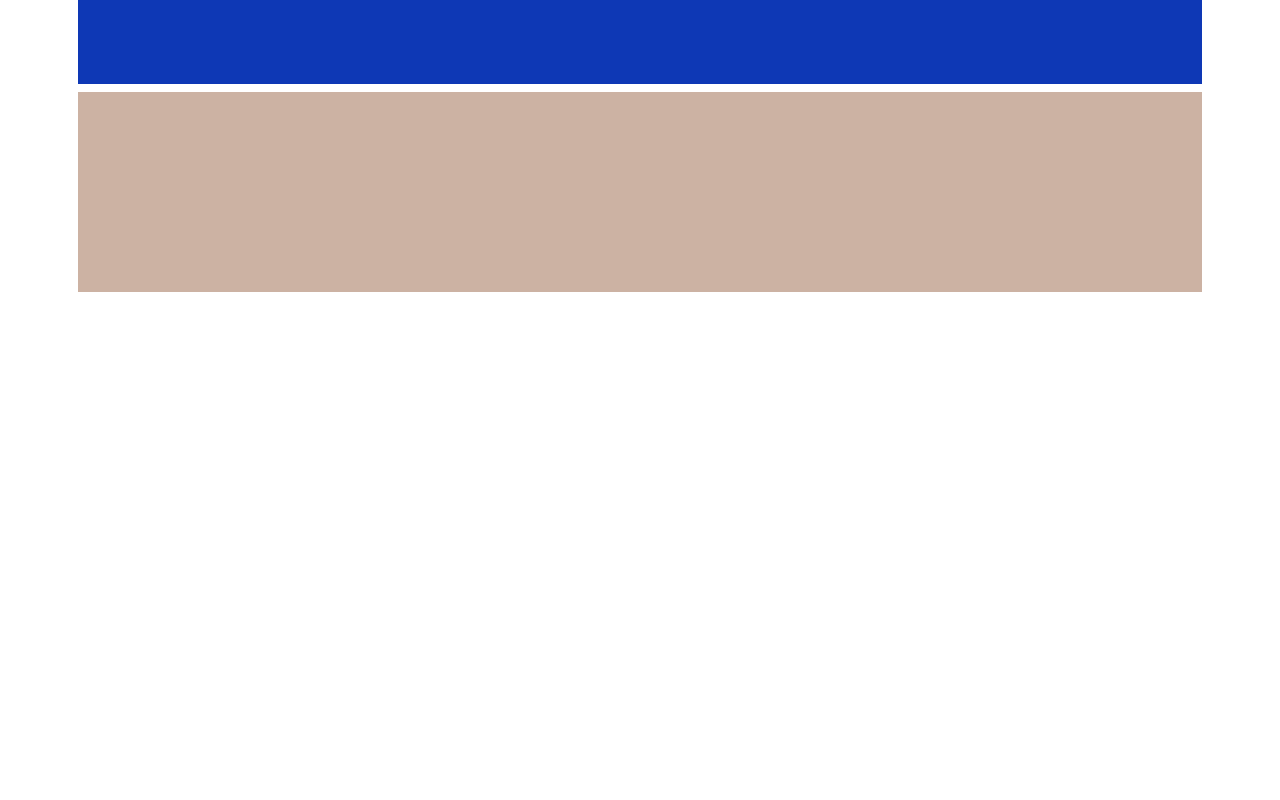
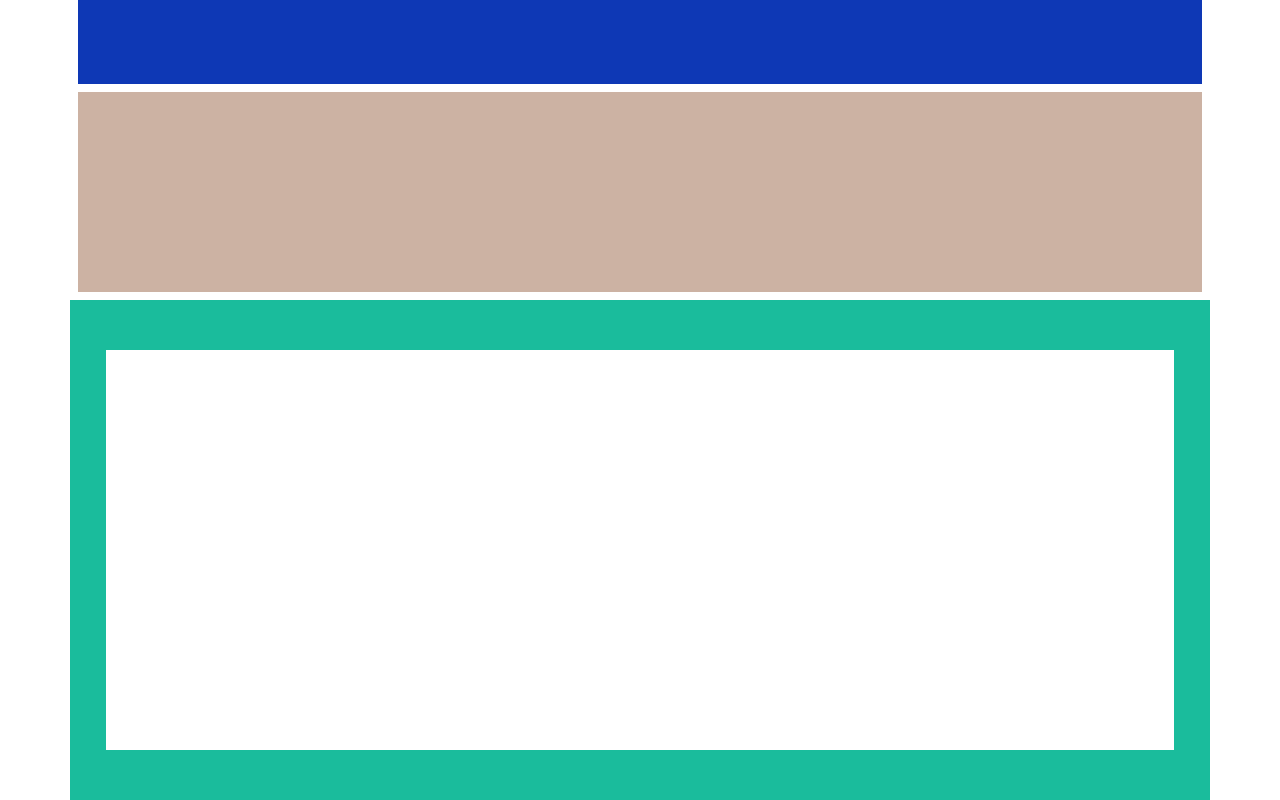
Before and after one commit to Anymoose98/html-css-bootstrap-freelancer, a plain HTML site: page index.html in a window 1280 px wide. Shown: the part 1405-2205 px from the top of the page. Before the commit the page ends 1705 px from the top, so only its background shows below. Drawn offline with nearby package versions, Linux system fonts and the light colour scheme.

Commit message:
about fatta

```diff
--- a/css/style.css
+++ b/css/style.css
@@ -16,6 +16,12 @@
 .altezza-200{
     height: 200px;
 }
+
+.altezza-500{
+    height: 500px;
+}
+
+
 /*************
 bg-color
 *************/
@@ -81,3 +87,13 @@ start bootstrap
 
     background-color: white;
 }
+
+
+/*************
+About
+*************/
+
+.contenuto-about{
+    height: 400px;
+    background-color: white;
+}
--- a/index.html
+++ b/index.html
@@ -75,7 +75,15 @@
 
         <!-- about -->
         <section>
+            <div class="container bg-verde">
+                <div class="row p-4 align-items-center justify-content-center altezza-500 ">
+                    <div class="col-12">
+                        <div class="contenuto-about">
 
+                        </div>
+                    </div>
+                </div>
+            </div>
         </section>
 
         <!-- contact me -->
```
